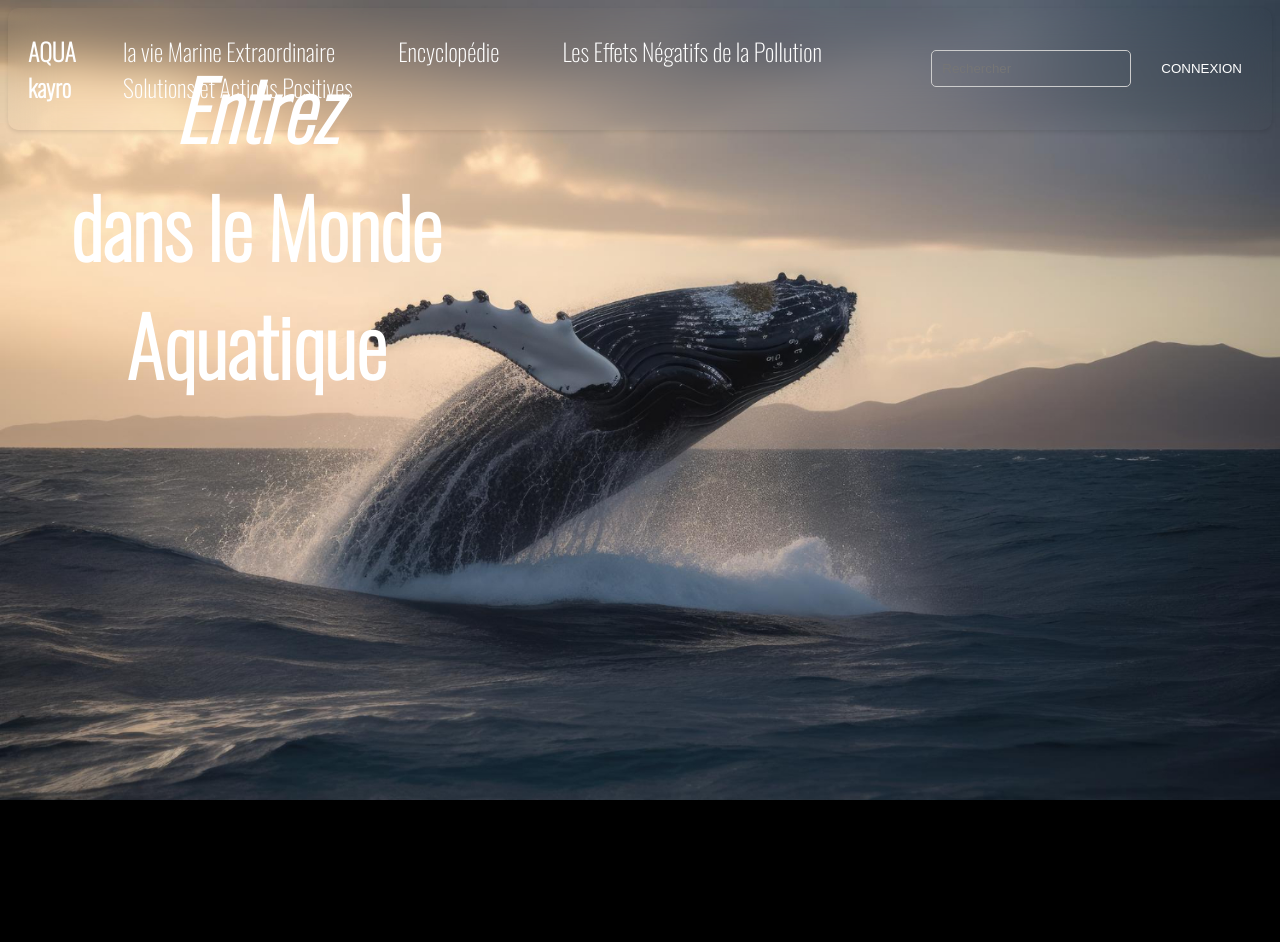
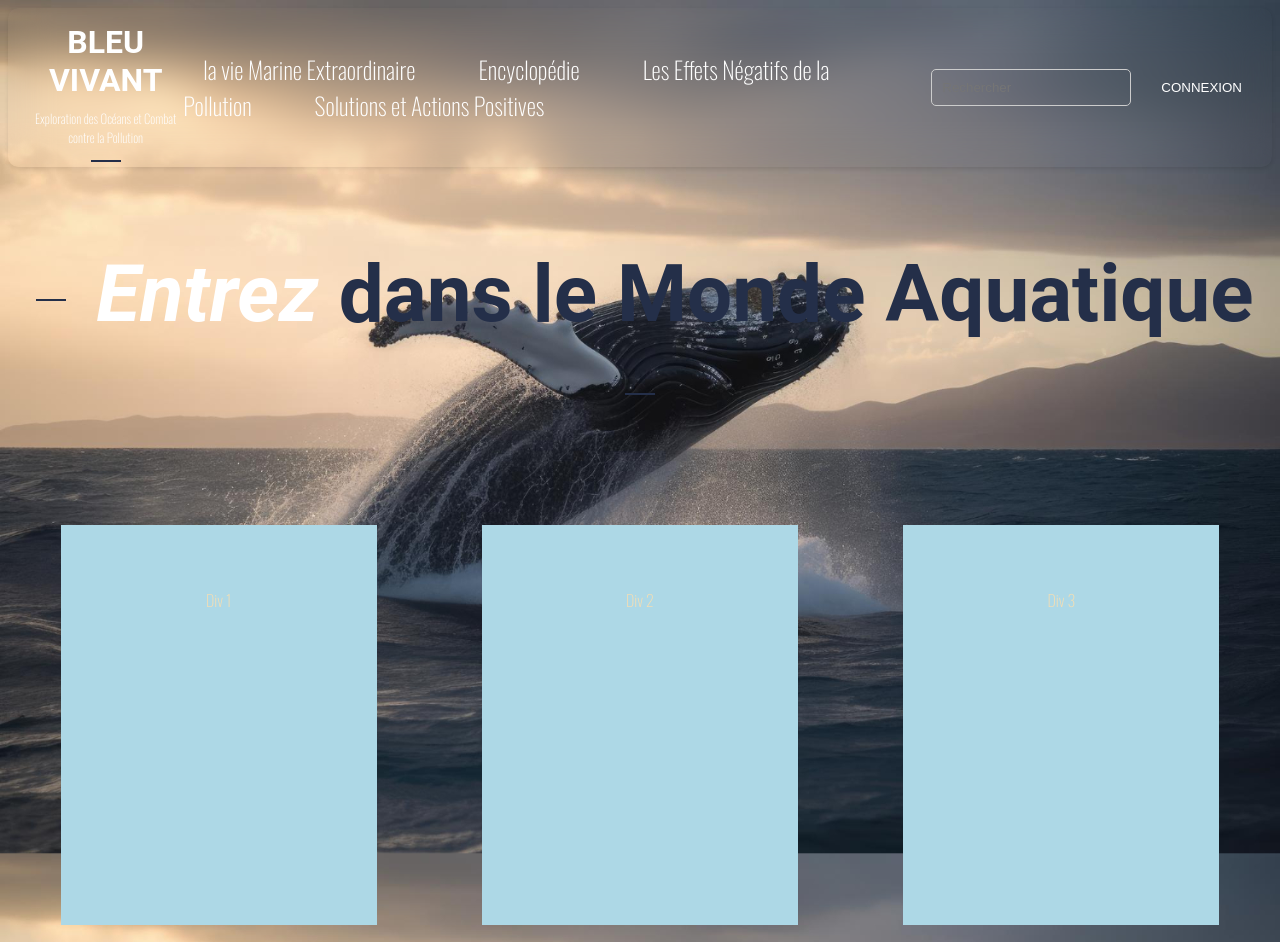
Before and after one commit to kayro-is/mon-projet, a plain HTML site: page index.html in a window 1280 px wide. Shown: the top 942 px of the page. Before the commit the page ends 800 px from the top, so only its background shows below. Drawn offline with nearby package versions, Linux system fonts and the light colour scheme.

Commit message:
ficher JS crée avec avec un création de div via creatElement

```diff
--- a/css/style.css
+++ b/css/style.css
@@ -1,9 +1,18 @@
+html, body {
+    height: 100%;
+    min-height: 100%;
+}
+
 body {
+    display: flex;
+    flex-direction: column;
     background-color: black;
     color: wheat;
     font-family: 'Oswald', sans-serif; /* Appliquer la police Oswald au corps */
     background-image: url('/img/baleine-bosse-sautant-au-dessus-mer-ai-generative.jpg'); /* Remplacez par le chemin réel vers votre image */
     background-size: cover;
+    min-height: 100vh; /* Hauteur minimale de la fenêtre visible (viewport height) */
+
 }
 
 
@@ -23,6 +32,31 @@ body {
 
   /* Ajoutez d'autres styles au besoin pour les classes title-logo, link-title, input-title, button-connexion */
 
+  .title-logo {
+    text-align: center;
+}
+
+.title-logo h1 {
+    color: #ffffff; /* Couleur du texte en blanc */
+    font: 700 2em 'Roboto', sans-serif;
+    text-transform: uppercase;
+    margin: 10px 0;
+}
+
+.title-logo p {
+    font-size: 0.8em; /* Taille de la police plus petite */
+    color: #ffffff; /* Couleur du texte en blanc */
+    margin-top: 8px; /* Marge en haut pour l'espace */
+}
+
+.title-logo::after {
+    content: "";
+    display: block;
+    width: 30px;
+    height: 2px;
+    background-color: #242f49; /* Couleur de la ligne en blanc */
+    margin: 8px auto 0;
+}
 
 
     .link-title a {
@@ -34,7 +68,7 @@ body {
         transition: all 0.3s ease-out;    }
 
     .link-title a:hover {
-        background-color: burlywood;
+        background-color: #242f49;
         border-radius: 30px 30px 30px 30px;
         color: #fff;
     }
@@ -69,7 +103,7 @@ body {
 
     }
     #search-btn:hover {
-        background-color: burlywood;
+        background-color: #242f49;
         color: #fff;
     }
 
@@ -83,11 +117,48 @@ body {
 }
 
 .title-main {
-    font-size: 5rem;
-    position: absolute;
-    top: 20%;
-    left: 20%;
-    transform: translate(-50%, -50%);
-    color: #fff;
     text-align: center;
+    color: #242f49; /* Couleur du texte en bleu */
+    font-family: 'Roboto', sans-serif; /* Police de caractères */
+    font-size: 5rem; /* Taille de la police */
+    font-weight: bold; /* Gras */
+    margin: 5rem 0; /* Marge en haut et en bas pour l'espace */
+    ;
 }
+
+.title-main i {
+    font-style: italic; /* Style italique pour le contenu de la balise <i> */
+    color: #fff; /* Couleur rouge pour le texte italique */
+}
+
+.title-main::before,
+.title-main::after {
+    content: "";
+    display: inline-block;
+    width: 30px;
+    height: 2px;
+    background-color: #242f49; /* Couleur de la ligne en bleu */
+    vertical-align: middle;
+    margin: 0 10px; /* Marge à gauche et à droite pour l'espace entre la ligne et le texte */
+}
+
+.main-section {
+    flex-grow: 1; /* Faire en sorte que cette section occupe tout l'espace disponible */
+}
+
+.div-section {
+    display: flex;
+    flex-wrap: wrap;
+    justify-content: space-around;
+    align-items: flex-end;
+    margin-top: auto;
+}
+
+.myDiv {
+    width: 25%;
+    height: 25rem; /* Ajuster la hauteur selon vos besoins */
+    background-color: lightblue;
+    margin: 10px;
+    text-align: center;
+    line-height: 150px; /* Pour centrer le texte verticalement */
+}
--- a/index.html
+++ b/index.html
@@ -16,7 +16,8 @@
     <header>
         <section class="header-section">
             <div class="title-logo">
-            <h1><span>AQUA</span> kayro</h1>
+                <h1>Bleu Vivant</h1>
+                <p>Exploration des Océans et Combat contre la Pollution</p>
             </div>
 
             <div class="link-title">
@@ -30,21 +31,19 @@
                 <input type="search" id="site-search" name="q" placeholder="Rechercher">
                 <button type="submit" id="search-btn">CONNEXION</button>
             </div>
-
-
         </section>
 
         <section class="main-section">
+            <h1 class="title-main">
+                <i>Entrez</i> dans le Monde Aquatique
+            </h1>
 
-            <h1 class="title-main">
-                <i>Entrez</i><br>
-                dans le Monde<br>
-                Aquatique
-            </h1>
+            <div class="div-section">
+                <!-- L'emplacement où les divs générées par JavaScript seront ajoutées -->
             </div>
+
+            <script src="index.js"></script>
         </section>
     </header>
-    <script src="index.js"></script>
-
 </body>
 </html>
--- /dev/null
+++ b/index.js
@@ -0,0 +1,23 @@
+document.addEventListener("DOMContentLoaded", function() {
+    // Attendre que le DOM soit chargé
+
+    // Fonction pour créer des divs
+    function creerDivs(nombre) {
+        for (let i = 0; i < nombre; i++) {
+            // Créer une nouvelle div
+            const nouvelleDiv = document.createElement("div");
+
+            // Ajouter une classe à la div
+            nouvelleDiv.className = "myDiv";
+
+            // Ajouter du texte à la div
+            nouvelleDiv.innerHTML = "Div " + (i + 1);
+
+            // Ajouter la div à la nouvelle section
+            document.querySelector(".div-section").appendChild(nouvelleDiv);
+        }
+    }
+
+    // Appeler la fonction avec le nombre de divs que vous souhaitez créer
+    creerDivs(6);
+});
```
Lines whose indentation alone changed are shown as unchanged.
